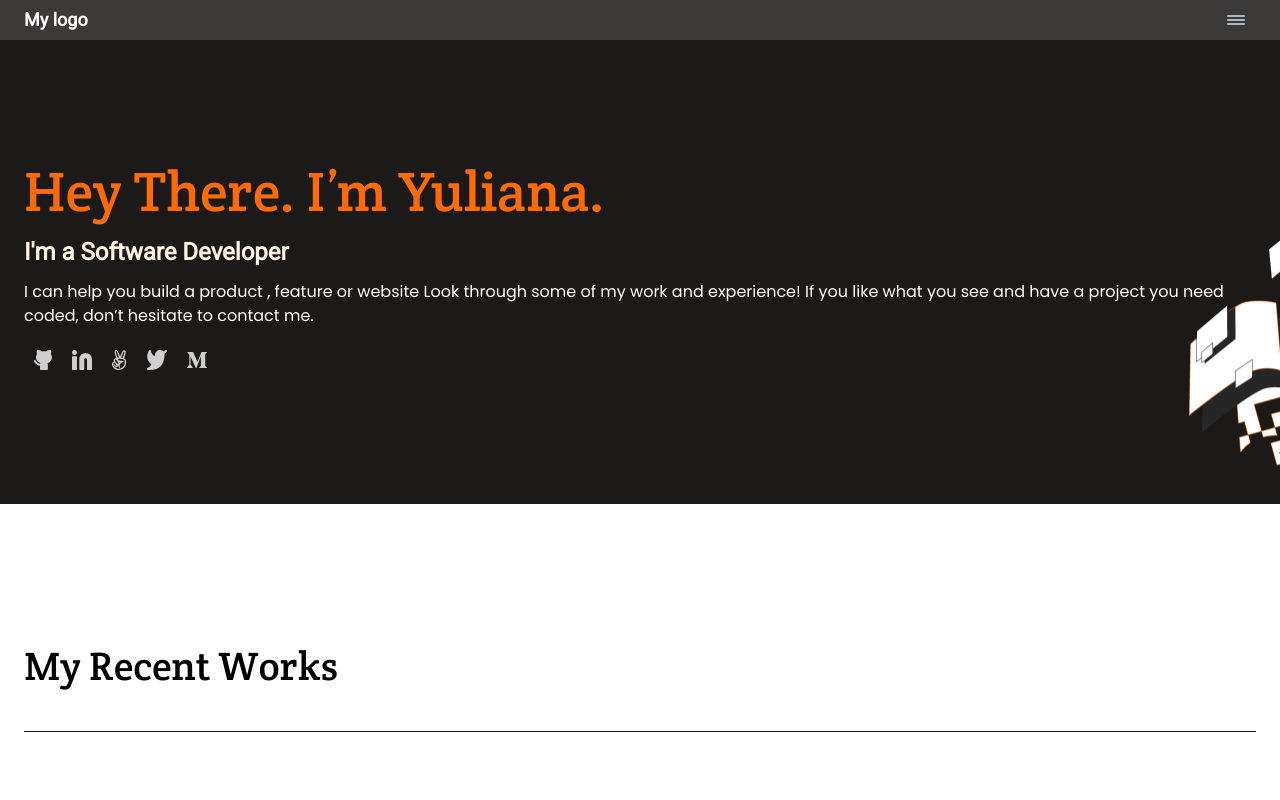
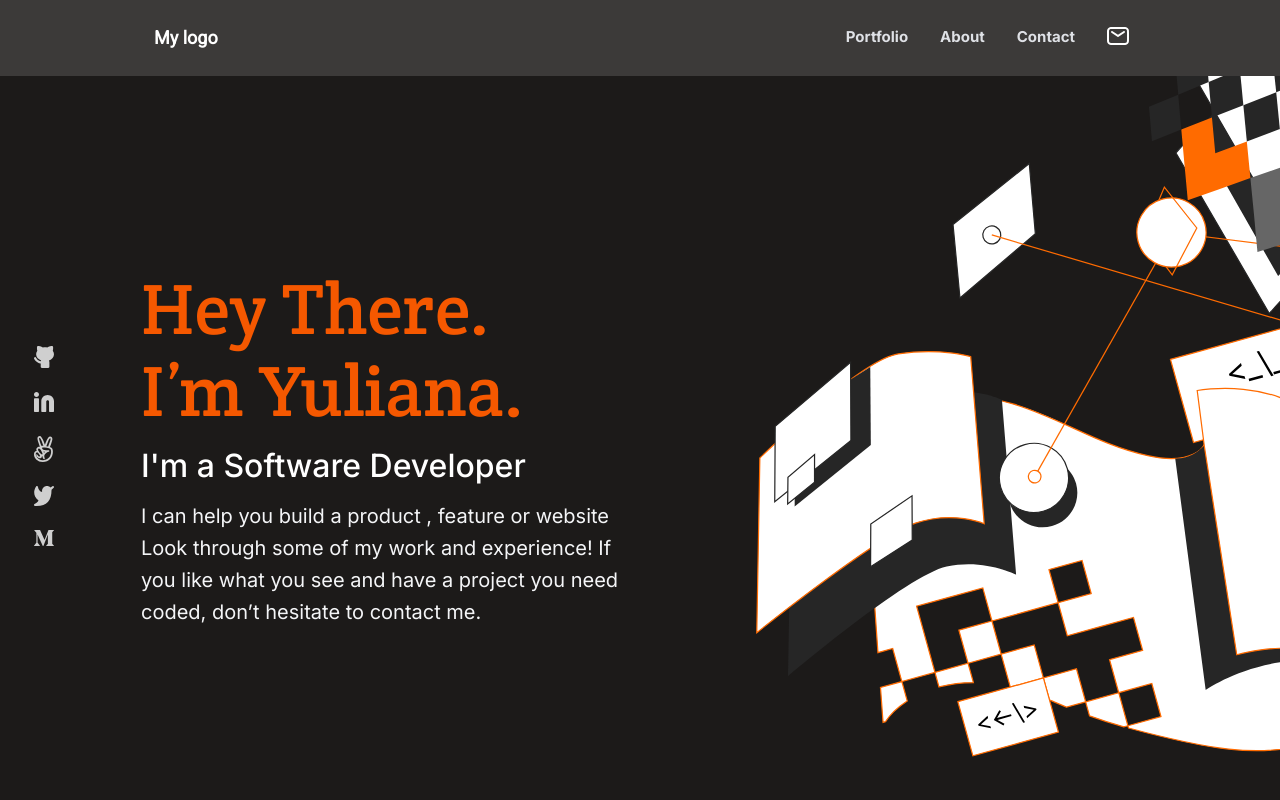
Before and after one commit to Yulianav09/Portfolio, a website: page index.html in a window 1280 px wide. Shown: the top 800 px of the page. Drawn offline with Linux system fonts and the light colour scheme.

Commit message:
Edited intro section for desktop version

```diff
--- a/index.html
+++ b/index.html
@@ -11,22 +11,38 @@
   <header>
     <div id="MyLogo">My logo</div>
     <nav>
-    <div id="hamburgerContainer">
+    <div  class="onlyMobile" id="hamburgerContainer">
       <div class="hamburgerBar">&nbsp;</div>
       <div class="hamburgerBar">&nbsp;</div>
       <div class="hamburgerBar">&nbsp;</div>
     </div>
+    <ul class="onlyDesktop navigationLinks">
+      <li>
+      <a href="#">Portfolio</a>
+      </li>
+      <li>
+      <a href="#">About</a>
+      </li>
+      <li>
+      <a href="#">Contact</a>
+      </li>
+      <li>
+        <a href="#"><img src="./src/Icon Email.svg" alt="Email icon"></a>
+      </li>
+    </ul>
     </nav>
   </header>
   <main>
     <section id="intro">
+      <article>
         <h1>
-        Hey There.
+          Hey There.<br>
           I’m Yuliana.
         </h1>
         <p id="subtitle">I'm a Software Developer</p>
         <p id="introduction">I can help you build a product , feature or website Look through some of my work and experience! If you like what you see and have a project you need coded,
           don’t hesitate to contact me.</p>
+        </article>
 
       <ul class="socialMedia">
         <li>
--- a/styles.css
+++ b/styles.css
@@ -77,6 +77,12 @@ h1 {
   background-position: bottom -19% right;
 }
 
+#intro > article {
+  display: flex;
+  flex-direction: column;
+  gap: 12px;
+}
+
 #introduction {
   color: #fff;
   font-family: 'Poppins', sans-serif;
@@ -101,6 +107,7 @@ h1 {
 
 .socialMedia > li {
   padding: 10px;
+  width: 40px;
 }
 
 .socialMedia img {
@@ -410,6 +417,81 @@ footer > .socialMedia {
   justify-content: center;
 }
 
+.onlyDesktop {
+  visibility: hidden;
+  display: none;
+}
+
 @media only screen and (min-width: 768px) {
+  .onlyMobile {
+    visibility: hidden;
+    display: none !important;
+  }
+
+  .onlyDesktop {
+    visibility: visible;
+    display: initial;
+  }
+
+  .navigationLinks {
+    list-style-type: none;
+    display: flex;
+    flex-direction: row;
+    gap: 32px;
+  }
+
+  .navigationLinks a {
+    text-decoration: none;
+    color: #dfe1e6;
+    font-family: 'Inter', sans-serif;
+    font-style: normal;
+    font-weight: 600;
+    font-size: 15px;
+    line-height: 20px;
+  }
+
+  header {
+    padding: 26px 151px 26px 154px;
+  }
+
+  .socialMedia {
+    flex-direction: column;
+    order: -1;
+  }
+
+  #intro {
+    flex-direction: row;
+    align-items: center;
+    padding-block-start: 192px;
+    padding-block-end: 251px;
+    background-image: url("./src/Illustration-header\ portfolio\ desktop\ version.svg");
+    background-position: bottom -1% right;
+  }
+
+  #intro > article {
+    width: 566px;
+    padding-left: 65px;
+  }
+
+  h1 {
+    font-size: 72px;
+    line-height: 82px;
+    color: #F55800;
+  }
+
+  #subtitle {
+    font-family: 'Inter', sans-serif;
+    font-weight: 500;
+    font-size: 32px;
+    line-height: 44px;
+    color: #FFFFFF;
+  }
+
+  #introduction {
+    font-family: 'Inter', sans-serif;
+    font-size: 20px;
+    line-height: 32px;
+    color: #F4F5F7;
+  }
 
 }
```
Also changed, not shown: src/Icon Email.svg (added), src/Illustration-header portfolio desktop version.svg (added). Lines whose indentation alone changed are shown as unchanged.
